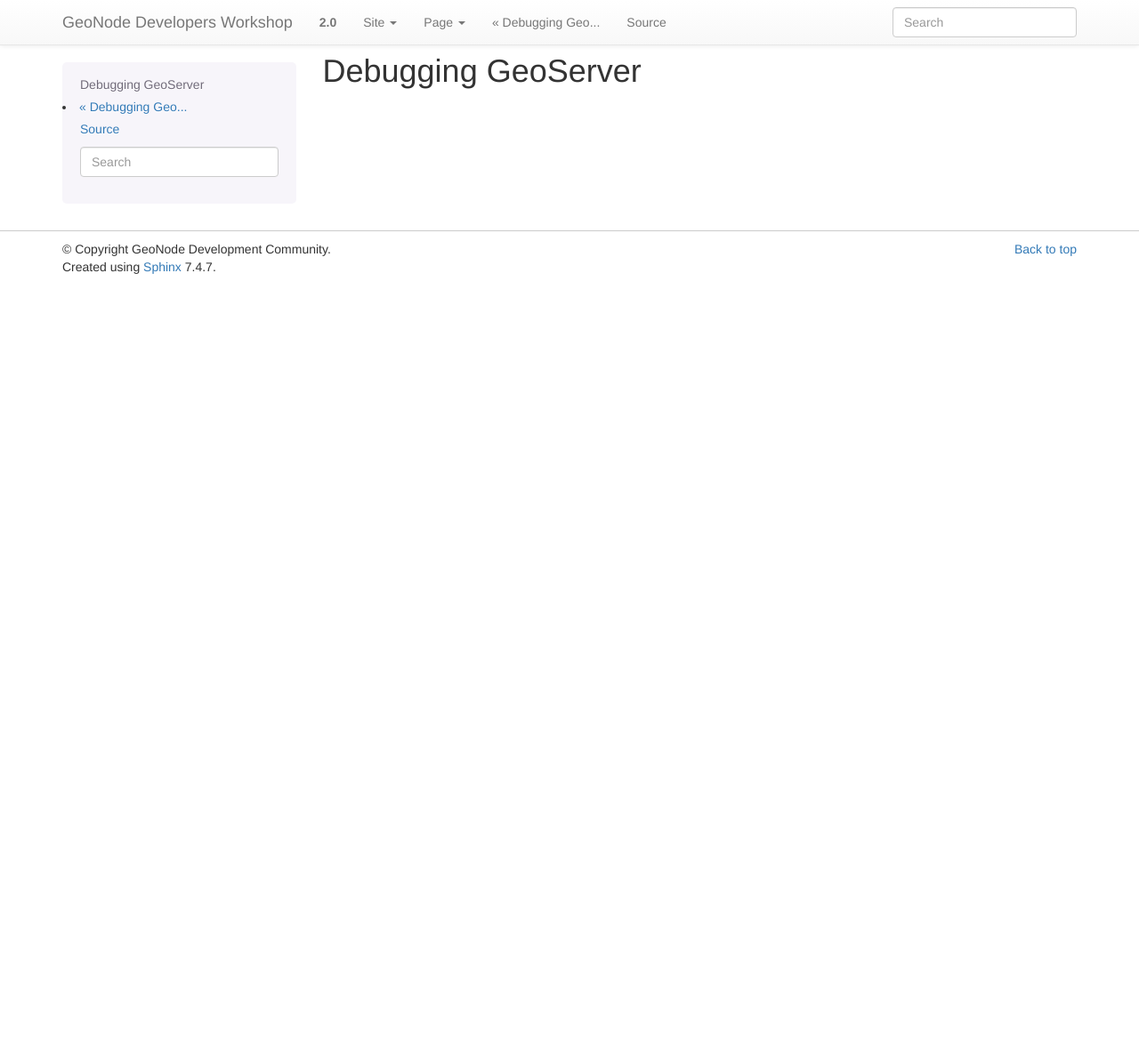
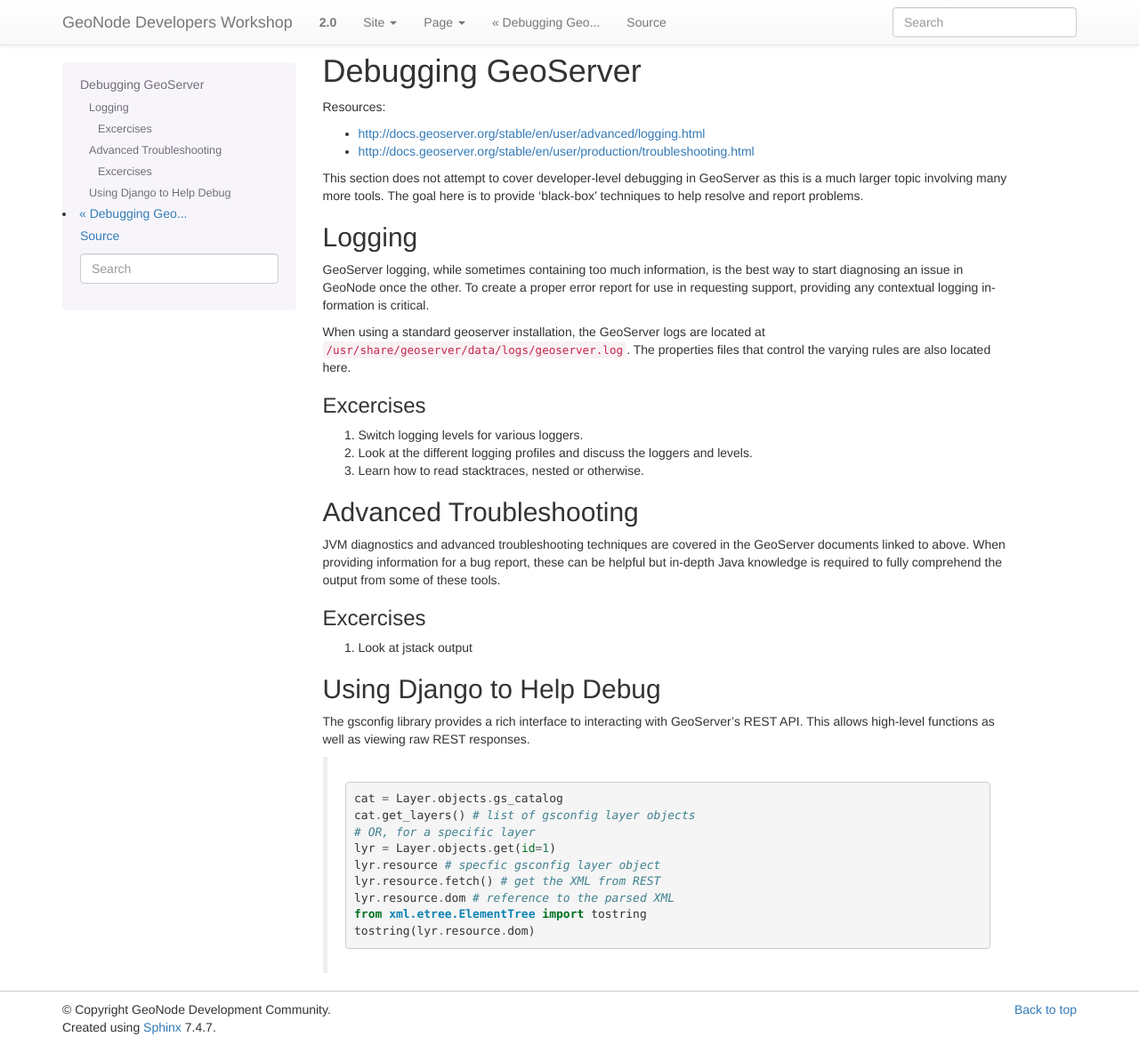
Before and after one commit to lucacasagrande/geonode-workshops, a Sphinx documentation site: the page built from devel/doc/debug/geoserver.rst, in a window 1280 px wide and 1175 px high. Shown: the whole window at 89% size. Built offline with Sphinx 7.4.7, drawn with Linux system fonts in a browser that asks for light colours.

Commit message:
geoserver debugging content

```diff
--- a/devel/doc/debug/geoserver.rst
+++ b/devel/doc/debug/geoserver.rst
@@ -2,3 +2,62 @@
 
 Debugging GeoServer
 ===================
+
+Resources:
+
+- http://docs.geoserver.org/stable/en/user/advanced/logging.html
+- http://docs.geoserver.org/stable/en/user/production/troubleshooting.html
+
+This section does not attempt to cover developer-level debugging in GeoServer as
+this is a much larger topic involving many more tools. The goal here is to
+provide 'black-box' techniques to help resolve and report problems.
+
+Logging
+-------
+
+GeoServer logging, while sometimes containing too much information, is the best
+way to start diagnosing an issue in GeoNode once the other. To create a proper
+error report for use in requesting support, providing any contextual logging
+information is critical.
+
+When using a standard geoserver installation, the GeoServer logs are located at
+:file:`/usr/share/geoserver/data/logs/geoserver.log`. The properties files that
+control the varying rules are also located here.
+
+Excercises
+..........
+
+#. Switch logging levels for various loggers.
+#. Look at the different logging profiles and discuss the loggers and levels.
+#. Learn how to read stacktraces, nested or otherwise.
+
+Advanced Troubleshooting
+------------------------
+
+JVM diagnostics and advanced troubleshooting techniques are covered in the
+GeoServer documents linked to above. When providing information for a bug
+report, these can be helpful but in-depth Java knowledge is required to fully
+comprehend the output from some of these tools.
+
+Excercises
+..........
+
+#. Look at jstack output
+
+Using Django to Help Debug
+--------------------------
+
+The gsconfig library provides a rich interface to interacting with GeoServer's
+REST API. This allows high-level functions as well as viewing raw REST responses.
+
+  .. code-block:: python
+
+     cat = Layer.objects.gs_catalog
+     cat.get_layers() # list of gsconfig layer objects
+     # OR, for a specific layer
+     lyr = Layer.objects.get(id=1)
+     lyr.resource # specfic gsconfig layer object
+     lyr.resource.fetch() # get the XML from REST
+     lyr.resource.dom # reference to the parsed XML
+     from xml.etree.ElementTree import tostring
+     tostring(lyr.resource.dom)
```
